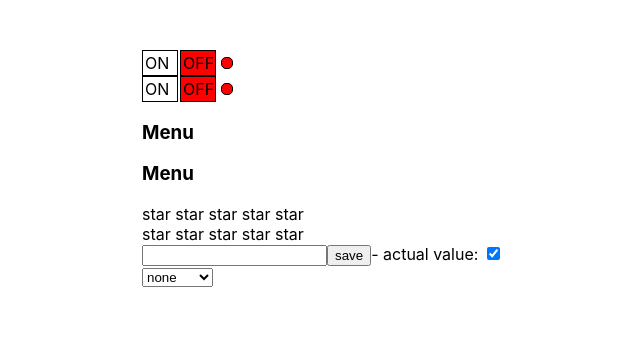
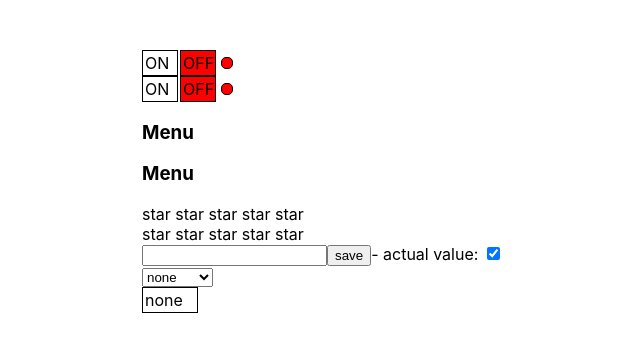
Before and after one commit to YauheniZhukovets/react-kabzda, a React (Create React App) app: page / in a window 1280 px wide. Shown: the top 352 px of the page, without its empty margins (298-938 px from the left). Built offline with nearby package versions, Linux system fonts and the light colour scheme.

Commit message:
customSelect

```diff
--- a/src/App.tsx
+++ b/src/App.tsx
@@ -9,7 +9,7 @@ import {UncontrolledOnnOff} from './Componets/on-off/UncontrolledOnOff';
 import {UncontrolledInput} from './Componets/InputCheckboxSelect/UncontrolledInput';
 import {ControlledInputCheckbox} from './Componets/InputCheckboxSelect/ControlledInputCheckbox';
 import {Select} from './Componets/InputCheckboxSelect/Select';
-
+import {CustomSelect} from './Componets/InputCheckboxSelect/CustomSelect';
 
 
 // function declaration
@@ -18,13 +18,27 @@ function App() {
     let [ratingValue, setRatingValue] = useState<RatingValueType>(0)
     let [accordionCollaps, setAccordionCollaps] = useState(true)
     let [switchOn, setSwitchOn] = useState(false)
+
+    const [valueSelect, setValueSelect] = useState<string>('0')  //for newSelect
+    const changeValueSelect = (value: string) => {             //for newSelect
+        setValueSelect(value)
+    }
     return (
         <div className={'App'}>
+
             <OnOff on={switchOn} onChange={setSwitchOn}/>
             <UncontrolledOnnOff/>
             <Accordion titleValue={'Menu'}
                        collapsed={accordionCollaps}
-                       onChange={() => setAccordionCollaps(!accordionCollaps)}/>
+                       onChange={() => setAccordionCollaps(!accordionCollaps)}
+                       onClick={(title, value) => alert(`Hello ${title} you id: ${value}`)}
+                       items={[
+                           {title: 'Zhenya', value: 1},
+                           {title: 'Olga', value: 2},
+                           {title: 'Vova', value: 3},
+                           {title: 'Anya', value: 4}
+                       ]}
+            />
             <UncontrolledAccardion titleValue={'Menu'}/>
             <Rating value={ratingValue} onClick={setRatingValue}/>
             <UncontrolledRating/>
@@ -32,21 +46,18 @@ function App() {
             <ControlledInputCheckbox/>
             <Select/>
 
-
-
+            <CustomSelect
+                value={valueSelect}
+                callBack={changeValueSelect}
+                items={[
+                    {value: '0', title: 'none'},
+                    {value: '1', title: 'Minsk'},
+                    {value: '2', title: 'Moscow'},
+                    {value: '3', title: 'Kiev'},
+                ]}/>
 
         </div>
     )
-
-
-// type PageTitlePropsType = {
-//     title: string
-// }
-//
-// function PageTitle(props: PageTitlePropsType) {
-//     console.log("PageTitle rendering")
-//     return <h1>{ props.title }</h1>
-
 }
 
 
--- a/src/Componets/Accardion/Accordion.tsx
+++ b/src/Componets/Accardion/Accordion.tsx
@@ -1,40 +1,31 @@
 import React from 'react';
 
+type ItemType = {
+    title: string
+    value: any
+}
 export type AccordionPropsType = {
     titleValue: string
     collapsed: boolean
     onChange: () => void
+    items: Array<ItemType>
+    onClick: (title:string,value: any)=> void
 }
 
 export function Accordion(props: AccordionPropsType) {
 
     return (
         <div>
-            <AccordionTitle title={props.titleValue} collapsed={props.collapsed} onChange={props.onChange} />
-            {!props.collapsed && <AccordionBody/>}
+            <AccordionTitle title={props.titleValue}
+                            collapsed={props.collapsed}
+                            onChange={props.onChange}
+                            />
+            {!props.collapsed && <AccordionBody items={props.items}
+                                                onClick={props.onClick}/>}
 
         </div>
     )
 }
-
-
-// function Accordion1(props: AccordionPropsType) {
-//     console.log("Accordion rendering")
-//     if (props.collapsed) {
-//         return (
-//             <div>
-//                 <AccordionTitle title={props.titleValue}/>
-//             </div>
-//         )
-//     } else {
-//         return (
-//             <div>
-//                 <AccordionTitle title={props.titleValue}/>
-//                 <AccordionBody/>
-//             </div>
-//         )
-//     }
-// }
 
 type AccordionTitlePropsType = {
     title: string
@@ -49,13 +40,18 @@ function AccordionTitle(props: AccordionTitlePropsType) {
     )
 }
 
-function AccordionBody() {
+
+export type AccordionBodyPropsType = {
+    items: Array<ItemType>
+    onClick: (title:string,value: any)=> void
+}
+function AccordionBody(props:AccordionBodyPropsType) {
     console.log('AccordionBody rendering')
     return (
         <ul>
-            <li>1</li>
-            <li>2</li>
-            <li>3</li>
+            {props.items.map((m, index) => <li
+                onClick={() => {props.onClick(m.title,m.value)} }
+                key={index}>{m.title}</li>)}
         </ul>
     )
 }
--- /dev/null
+++ b/src/Componets/InputCheckboxSelect/CustomSelect.module.css
@@ -0,0 +1,22 @@
+
+.select .main{
+    border: 1px solid black;
+    display: inline-block;
+    min-height: 20px;
+    min-width: 50px;
+    padding: 2px;
+}
+
+.items {
+    /*display: none;*/
+    border: 1px solid black;
+    position: absolute;
+    min-height: 20px;
+    min-width: 50px;
+    padding: 2px;
+}
+
+.item.selected {
+    background-color: #4949ff;
+    color: white;
+}
--- /dev/null
+++ b/src/Componets/InputCheckboxSelect/CustomSelect.tsx
@@ -0,0 +1,76 @@
+import React, {KeyboardEvent, useEffect, useState} from 'react';
+import s from './CustomSelect.module.css'
+
+type ItemType = {
+    title: string
+    value: string
+}
+type SelectPropsType = {
+    value: string
+    items: ItemType[]
+    callBack: (value: string) => void
+}
+
+export const CustomSelect = (props: SelectPropsType) => {
+
+    const [active, setActive] = useState(false)
+    const [hoveredValue, SetHoveredValue] = useState(props.value)
+
+    const selectedItem = props.items.find(f => f.value === props.value)
+    const hoveredItem = props.items.find(f => f.value === hoveredValue)
+
+    useEffect(() => {
+        SetHoveredValue(props.value)
+    }, [props.value])
+
+    const toggleItems = () => setActive(!active)
+    const onItemClick = (value: string) => {
+        props.callBack(value);
+        toggleItems()
+    }
+
+    const onKeyUp = (e: KeyboardEvent<HTMLDivElement>) => {
+        if (e.key === 'ArrowDown' || e.key === 'ArrowUp') {
+            for (let i = 0; i < props.items.length; i++) {
+                if (props.items[i].value === hoveredValue) {
+                    const pretendentElement = e.key === 'ArrowDown'
+                        ? props.items[i + 1]
+                        : props.items[i - 1]
+                    if (pretendentElement) {
+                        props.callBack(pretendentElement.value)
+                        return
+                    }
+                }
+            }
+        }
+        if (e.key === 'Enter' || e.key === 'Escape') {
+            setActive(!active)
+        }
+    }
+
+    return (
+
+        <div className={s.select} onKeyUp={onKeyUp} tabIndex={0}>
+            <span className={s.main}
+                  onClick={toggleItems}
+
+            >{selectedItem && selectedItem.title}</span>
+
+            {active &&
+                <div className={s.items}>
+                    {props.items.map(m => <div
+                            onMouseEnter={() => {
+                                SetHoveredValue(m.value)
+                            }}
+                            className={s.item + ' ' + (hoveredItem === m ? s.selected : '')}
+                            key={m.value}
+                            onClick={() => onItemClick(m.value)}
+                        >
+                            {m.title}
+                        </div>
+                    )}
+                </div>
+            }
+        </div>
+    )
+}
```
